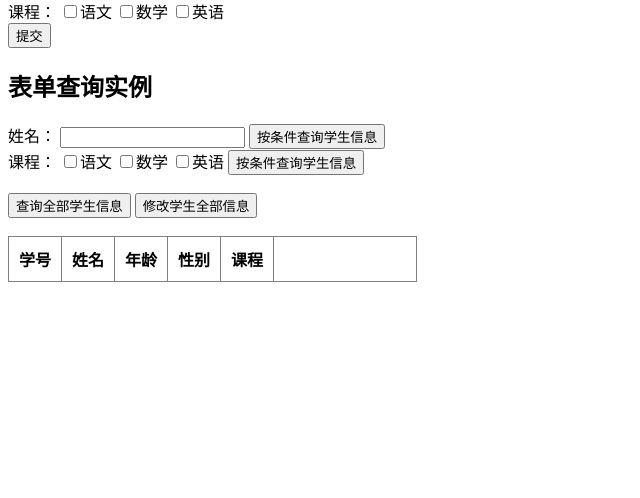
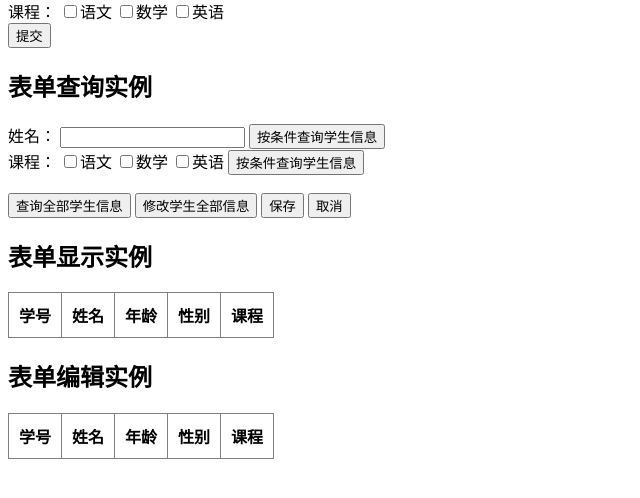
Before and after one commit to CC-cat/CI_MVC, a CodeIgniter app: page /database/index.php/form/index in a window 1280 px wide. Shown: the part 174-672 px from the top of the page, without its empty margins (0-640 px from the left). Run offline with CodeIgniter, Linux system fonts and the light colour scheme; lists and menus that the app fills with data are empty.

Commit message:
MySQL 编辑全部用户信息

```diff
--- a/CodeIgniter_test1/application/controllers/Form.php
+++ b/CodeIgniter_test1/application/controllers/Form.php
@@ -53,12 +53,10 @@ class Form extends CI_Controller
         // $this->db->close();
     }
 
-
     public function catchDB()
     {
         /*从数据库拉去指定的表所有内容*/
         $query = $this->db->get('content');
-        // $query_subject = $this->db->get('mySubject');
 
         $student_arr = $query->result();
 
@@ -86,6 +84,7 @@ class Form extends CI_Controller
 
     public function searchDB()
     {
+        /*查询用户名*/
         // 获取用户填写的新增内容
         $name = $this->input->get('name');
 
@@ -117,6 +116,7 @@ class Form extends CI_Controller
 
     public function searchDB_subject()
     {
+        /*查询科目*/
         // 获取用户填写的新增内容
         $subjectId = $this->input->get('subject');
         // 保留前面3个关键字 ( 如：["1 )
@@ -153,13 +153,41 @@ class Form extends CI_Controller
         // 获取用户填写的新增内容
         $userId = $this->input->get('userId');
 
+        // 删除MySQL数据表内容
         $this->db->where('userId', $userId);
         $query = $this->db->delete('content');
 
-        // $query = $this->db->query("DELETE FROM content WHERE userId=".$userId);
+        echo json_encode($query);
+    }
 
-        // $student_arr = $query->result();
+    public function changeDB()
+    {
+        // 获取用户填写的新增内容
+        $userId = $this->input->get('userId');
+        $name = $this->input->get('name');
+        $age = $this->input->get('age');
+        $sex = $this->input->get('sex');
+        $subjectId = $this->input->get('subject');
+
+        $data = array(
+            'userName' => $name,
+            'age' => $age,
+            'sex' => $sex,
+            'subjectId' => $subjectId
+        );
+
+
+        // 更新MySQL数据表内容
+        $this->db->where('userId', $userId);
+        $query = $this->db->update('content', $data);
+
 
         echo json_encode($query);
+
+    }
+
+    public function changeSaveDB ()
+    {
+
     }
 }
--- a/CodeIgniter_test1/application/views/myForm.php
+++ b/CodeIgniter_test1/application/views/myForm.php
@@ -7,14 +7,18 @@ defined('BASEPATH') or exit('No direct script access allowed');
 	<title>myForm</title>
 	<script src="/js/jquery-3.1.1.js"></script>
 	<script type="text/javascript">
+	$(function(){
+		$(".btnSearchAll").trigger('click');
+		$(".btnChangeAll").trigger('click');
+	});
 
 	var btnSend = function (){
-		var name = $('#name').val();
-		var age = $('#age').val();
-		var sex = $('input:radio[name="sex"]:checked').val();
+		var name = $('.creatForm .name').val();
+		var age = $('.creatForm .age').val();
+		var sex = $('.creatForm input:radio[name="sex"]:checked').val();
 
 		var subject =[];
-		 $('input[name="subject"]:checked').each(function(){
+		 $('.creatForm input[name="subject"]:checked').each(function(){
 		  subject.push($(this).val());
 		 });
 
@@ -24,8 +28,6 @@ defined('BASEPATH') or exit('No direct script access allowed');
 
 		var url = '/index.php/form/formSuccess?name='+name+'&age='+age+'&sex='+sex+"&subject="+subject;
 		console.log(url);
-
-
 
 		if (subject!=="[]") {
 			console.log("checkbox 不为空");
@@ -50,9 +52,10 @@ defined('BASEPATH') or exit('No direct script access allowed');
 	};
 
 	var btnSearch = function () {
-		var name = $('#name2').val();
+		var name = $('.searchForm .name').val();
 		var url = '/index.php/form/searchDB?name='+name;
 		console.log(url);
+		if (name != '') {
 			$.get(
 				url,
 				{},
@@ -60,10 +63,10 @@ defined('BASEPATH') or exit('No direct script access allowed');
 					console.log(response);
 					// console.log(JSON.stringify(response));
 
-				$("#myTable tbody").empty();
+					$(".myTable tbody").empty();
 
 					for (let i = 0; i < response.length; i++) {
-					$("#myTable tbody").append(
+						$(".myTable tbody").append(
 							'<tr>'+
 							'<td>'+response[i].userId+'</td>'+
 							'<td>'+response[i].userName+'</td>'+
@@ -76,12 +79,14 @@ defined('BASEPATH') or exit('No direct script access allowed');
 				},
 				"json"
 			);
+		}else {
+			console.log('查询的 姓名 为空');
+		}
 	};
 
 	var btnSearch_subject = function () {
-
 		var subject =[];
-		 $('input[name="subject2"]:checked').each(function(){
+		$('.searchForm input[name="subject2"]:checked').each(function(){
 		  subject.push($(this).val());
 		});
 
@@ -91,6 +96,8 @@ defined('BASEPATH') or exit('No direct script access allowed');
 
 		var url = '/index.php/form/searchDB_subject?subject='+subject;
 		console.log(url);
+
+		if (subject.length > 2 && subject.length != 2) {
 			$.get(
 				url,
 				{},
@@ -98,24 +105,27 @@ defined('BASEPATH') or exit('No direct script access allowed');
 					console.log(response);
 					// console.log(JSON.stringify(response));
 
-				$("#myTable tbody").empty();
+					$(".myTable tbody").empty();
 
 					for (let i = 0; i < response.length; i++) {
-					$("#myTable tbody").append(
+						$(".myTable tbody").append(
 							'<tr>'+
-						'<td>'+response[i].userId+'</td>'+
-						'<td>'+response[i].userName+'</td>'+
-						'<td>'+response[i].age+'</td>'+
-						'<td>'+response[i].sex+'</td>'+
-						'<td>'+response[i].subject_chinese+'</td>'+
-						'<td></td>'+
-						'<td></td>'+
+							'<td class="userId">'+response[i].userId+'</td>'+
+							'<td class="name">'+response[i].userName+'</td>'+
+							'<td class="age">'+response[i].age+'</td>'+
+							'<td class="sex">'+response[i].sex+'</td>'+
+							'<td class="subject_chinese">'+response[i].subject_chinese+'</td>'+
+							'<td><a href="javascript:;" class="btnEdit" onclick="btnEdit(this)">编辑</a></td>'+
+							'<td><a href="javascript:;" class="btnDelect" onclick="btnDelect(this)">删除</a></td>'+
 							'<tr>'
 						);
 					}
 				},
 				"json"
 			);
+		}else {
+			console.log("查询的 科目 为空");
+		};
 	};
 
 	var btnSearchAll = function () {
@@ -127,18 +137,18 @@ defined('BASEPATH') or exit('No direct script access allowed');
 			function (response,status,xhr) {
 				console.log(response);
 				// console.log(JSON.stringify(response));
-				$("#myTable tbody").empty();
+				$(".myTable tbody").empty();
 
 				for (let i = 0; i < response.length; i++) {
-					$("#myTable tbody").append(
+					$(".myTable tbody").append(
 						'<tr>'+
 						'<td class="userId">'+response[i].userId+'</td>'+
-						'<td>'+response[i].userName+'</td>'+
-						'<td>'+response[i].age+'</td>'+
-						'<td>'+response[i].sex+'</td>'+
-						'<td>'+response[i].subject_chinese+'</td>'+
-						'<td><a href="javascript:;" onclick="btnEdit()">编辑</a></td>'+
-						'<td><a href="javascript:;" onclick="btnDelect(this)">删除</a></td>'+
+						'<td class="name">'+response[i].userName+'</td>'+
+						'<td class="age">'+response[i].age+'</td>'+
+						'<td class="sex">'+response[i].sex+'</td>'+
+						'<td class="subject_chinese">'+response[i].subject_chinese+'</td>'+
+						'<td><a href="javascript:;" class="btnEdit" onclick="btnEdit(this)">编辑</a></td>'+
+						'<td><a href="javascript:;" class="btnDelect" onclick="btnDelect(this)">删除</a></td>'+
 						'<tr>'
 					);
 				}
@@ -148,6 +158,11 @@ defined('BASEPATH') or exit('No direct script access allowed');
 	};
 
 	var btnChangeAll = function () {
+		$(".searchForm .btnSave").css("display", "inline-block");
+		$(".searchForm .btnCancel").css("display", "inline-block");
+		$(".myTable .btnEdit").css("color","");
+		// $(".myTable tbody").empty();
+
 		var url = '/index.php/form/catchDB';
 		console.log(url);
 		$.get(
@@ -155,25 +170,39 @@ defined('BASEPATH') or exit('No direct script access allowed');
 			{},
 			function (response,status,xhr) {
 				console.log(response);
-				// console.log(JSON.stringify(response));
-				$("#myTable tbody").empty();
-				$(".btnChangeSave").css("display","inline-block");
-				$(".btnChangeCancel").css("display","inline-block");
-				$(".btnChangeSave").css("margin-left","20px");
+
+				$(".editMyTable tbody").empty();
 
 				for (let i = 0; i < response.length; i++) {
-					$("#myTable tbody").append(
+					let sex = response[i].sex;
+					let subjectId = response[i].subjectId;
+
+					// json字符串 解析成 对象
+					subjectId = JSON.parse(subjectId);
+
+					$(".editMyTable tbody").append(
 						'<tr>'+
 						'<td>'+response[i].userId+'</td>'+
 						'<td><input type="text"  name="name" value="'+response[i].userName+'"></td>'+
 						'<td><input type="text"  name="age" value="'+response[i].age+'"></td>'+
-						'<td><input type="radio"  name="sex" value="male">男生'+
-						'<input type="radio"  name="sex" value="female">女生</td>'+
-						'<td><input type="checkbox"  name="subject" value="1">语文'+
-						'<input type="checkbox"  name="subject" value="2">数学'+
-						'<input type="checkbox"  name="subject" value="3">英语</td>'+
+						'<td><input type="radio" name="sex_'+i+'" value="male">男生'+
+						'<input type="radio" name="sex_'+i+'" value="female">女生</td>'+
+						'<td><input type="checkbox"  name="subject_'+i+'" value="1">语文'+
+						'<input type="checkbox"  name="subject_'+i+'" value="2">数学'+
+						'<input type="checkbox"  name="subject_'+i+'" value="3">英语</td>'+
 						'<tr>'
 					);
+
+					//  根据对比 input value 值，设置 input checked 值
+					$(".editMyTable input:radio[name=sex_"+i+"][value=" + sex + "]").prop("checked", "checked");
+
+
+					for (let a = 0; a < $('.editMyTable input[name=subject_'+i+']').length; a++) {
+						let e = $('.editMyTable input[name=subject_'+i+']').eq(a).val();
+
+						$(".editMyTable input[name=subject_"+i+"][value='" + subjectId[a] + "']").prop("checked", "checked");
+					}
+
 				}
 
 			},
@@ -181,24 +210,131 @@ defined('BASEPATH') or exit('No direct script access allowed');
 		);
 	};
 
-	var btnChangeSave = function (){
-		console.log('btnChangeSave');
+	var btnSave = function () {
+		var userId = $(".editMyTable .userId").html();
+		var name = $(".editMyTable .name").val();
+		var age = $(".editMyTable .age").val();
+		var sex = $('input:radio[name="sex3"]:checked').val();
+
+		var subject =[];
+		 $('input[name="subject3"]:checked').each(function(){
+		  subject.push($(this).val());
+		 });
+
+		// 数组排序
+		subject = subject.sort(sortNumber);
+		subject = JSON.stringify(subject);
+
+		var url = '/index.php/form/changeDB?userId='+userId+'&name='+name+'&age='+age+'&sex='+sex+"&subject="+subject;
+		console.log(url);
+
+		if (subject!=="[]") {
+			console.log("checkbox 不为空");
+			$.get(
+				url,
+				{},
+				function (response,status,xhr) {
+					console.log(response);
+
+				},
+				"json"
+			);
+
+			window.location.reload();
+		}else {
+			console.log("checkbox 为空");
+		}
 	};
 
-	var btnChangeCancel = function (){
-		console.log('btnChangeCancel');
+	var btnCancel = function () {
+		//表单编辑实例 取消
+		$(".editMyTable tbody").empty();
+		$(".formEdit .btnSave").css("display", "none");
+		$(".formEdit .btnCancel").css("display", "none");
+
+		$(".myTable .btnEdit").css("color","");
 	};
 
-	var btnEdit = function(){
-		console.log('btnEdit');
+	var btnEdit = function (index) {
+		$(".myTable .btnEdit").css("color","");
+		$(index).css("color","rgb(85, 26, 139)");
+		$(".btnSave").css("display", "inline-block");
+		$(".btnCancel").css("display", "inline-block");
+
+		$(".editMyTable tbody").empty();
+
+		$(".editMyTable tbody").append(
+			'<tr>'+
+			'<td class="userId"></td>'+
+			'<td><input type="text"  name="name3" class="name"></td>'+
+			'<td><input type="text"  name="age3" class="age"></td>'+
+			'<td><input type="radio"  name="sex3" value="male" class="sex">男生'+
+			'<input type="radio"  name="sex3" value="female" class="sex">女生</td>'+
+			'<td><input type="checkbox"  name="subject3" value="1">语文'+
+			'<input type="checkbox"  name="subject3" value="2">数学'+
+			'<input type="checkbox"  name="subject3" value="3">英语</td>'+
+			'<tr>'
+		);
+
+		var p = $(index).parent();
+
+		var userId = p.siblings('.userId').html();
+		var userName = p.siblings('.name').html();
+		var age = p.siblings('.age').html();
+		var sex = p.siblings('.sex').html();
+		var subject_chinese = p.siblings('.subject_chinese').html();
+
+		var arr = [];
+		var newArr = [];
+		arr = subject_chinese.split(',');
+
+		for (let i = 0; i < arr.length; i++) {
+			// arr = ['语文','数学'];
+			switch (arr[i]) {
+				case '语文':
+					newArr.push('1');
+					break;
+				case '数学':
+					newArr.push('2');
+					break;
+				case '英语':
+					newArr.push('3');
+					break;
+				default:
+			}
+
+			for (let a = 0; a < $(".editMyTable input[name='subject3']").length; a++) {
+				var e = $(".editMyTable input[name='subject3']").eq(a).val();
+
+				$(".editMyTable input[name='subject3'][value='" + newArr[i] + "']").prop("checked", "checked");
+			}
+		}
+
+		// 数组排序
+		newArr = newArr.sort(sortNumber);
+		newArr = JSON.stringify(newArr);
+
+		$(".editMyTable .userId").html(userId);
+		// input text 设置value值
+		$(".editMyTable .name").val(userName);
+		$(".editMyTable .age").val(age);
+		// input radio 设置选中
+		$(".editMyTable input:radio[name='sex3'][value='" + sex + "']").prop("checked", "checked");
+
 	};
 
 	var btnDelect = function(index){
-
+		// 表单显示实例 删除
 		var userId = $(index).parent().siblings('.userId').html();
+		var name = $(index).parent().siblings('.name').html();
 
 		var url = '/index.php/form/deleteDB?userId='+userId;
 		console.log(url);
+
+		// ----------- 弹框确认 ---------
+		var r=confirm('您真的要执行【删除】，学号为【'+userId+'】的学生【'+name+'】的信息吗？');
+		if (r==true){
+			console.log("你按下了\"确定\"按钮!");
 
 			$.get(
 				url,
@@ -211,18 +347,56 @@ defined('BASEPATH') or exit('No direct script access allowed');
 				},
 				"json"
 			);
+		}
+		else{
+			console.log("你按下了\"取消\"按钮!");
+		}
+
+	};
+
+	var btnChangeSave = function (){
+		// 表单编辑实例 保存
+
+		var url = '/index.php/form/changeSaveDB';
+		console.log(url);
+
+		if (subject!=="[]") {
+			// console.log("checkbox 不为空");
+			$.get(
+				url,
+				{},
+				function (response,status,xhr) {
+					console.log(response);
+				},
+				"json"
+			);
+
+			// window.location.reload();
+		}else {
+			// console.log("checkbox 为空");
+		}
+
+
+	};
+
+	var btnChangeCancel = function (){
+		// 修改学生全部信息 取消
+		$(".editMyTable tbody").empty();
+		$(".searchForm .btnSave").css("display", "none");
+		$(".searchForm .btnCancel").css("display", "none");
 	};
 	</script>
 </head>
 <body>
 
 	<h2>表单创建实例</h2>
+	<div class="creatForm">
 		创建学生<br>
 		姓名：
-		<input type="text"  name="name" id="name">
+		<input type="text"  name="name" class="name">
 		<br>
 		年龄：
-		<input type="text"  name="age" id="age">
+		<input type="text"  name="age" class="age">
 		<br>
 		性别：
 		<input type="radio"  name="sex" value="male">男生
@@ -234,26 +408,32 @@ defined('BASEPATH') or exit('No direct script access allowed');
 		<input type="checkbox"  name="subject" value="3">英语
 		<br>
 	    <button type="submit" name="submit" onclick="btnSend()">提交</button>
+	</div>
+
+
+
 	<h2>表单查询实例</h2>
+		<div class="searchForm">
 			姓名：
-		<input type="text"  name="name2" id="name2">
+			<input type="text" name="name2" class="name">
 			<button type="submit" name="submit" onclick="btnSearch()">按条件查询学生信息</button>
 			<br>
 			课程：
-		<input type="checkbox"  name="subject2" value="1">语文
-		<input type="checkbox"  name="subject2" value="2">数学
-		<input type="checkbox"  name="subject2" value="3">英语
+			<input type="checkbox" name="subject2" value="1">语文
+			<input type="checkbox" name="subject2" value="2">数学
+			<input type="checkbox" name="subject2" value="3">英语
 			<button type="submit" name="submit" onclick="btnSearch_subject()">按条件查询学生信息</button>
 			<br>
 			<br>
-		<button type="submit" name="submit" onclick="btnSearchAll()">查询全部学生信息</button>
-		<button type="button" name="button" onclick="btnChangeAll()">修改学生全部信息</button>
-		<button type="button" name="button" onclick="btnChangeSave()" class="btnChangeSave" style="display:none;">保存</button>
-		<button type="button" name="button" onclick="btnChangeCancel()" class="btnChangeCancel" style="display:none;">取消</button>
-		<br>
-		<br>
+			<button type="submit" name="submit" onclick="btnSearchAll()" class="btnSearchAll">查询全部学生信息</button>
+			<button type="button" name="button" onclick="btnChangeAll()" class="btnChangeAll">修改学生全部信息</button>
+			<button type="button" name="button" onclick="btnChangeSave()" class="btnSave" style="display:none;">保存</button>
+			<button type="button" name="button" onclick="btnChangeCancel()" class="btnCancel" style="display:none;">取消</button>
+		</div>
+
+	<h2>表单显示实例</h2>
 		<div class="formShow">
-			<table id="myTable" border="1" cellpadding="10" style="border-collapse:collapse;">
+			<table class="myTable" border="1" cellpadding="10" style="border-collapse:collapse;">
 				<thead>
 					<tr>
 						<th>学号</th>
@@ -261,14 +441,34 @@ defined('BASEPATH') or exit('No direct script access allowed');
 						<th>年龄</th>
 						<th>性别</th>
 						<th>课程</th>
-						<th colspan="2" width="122"></th>
+					</tr>
+				</thead>
+				<tbody>
+				</tbody>
+			</table>
+		</div>
+
+
+
+	<h2>表单编辑实例</h2>
+		<div class="formEdit">
+			<table class="editMyTable" border="1" cellpadding="10" style="border-collapse:collapse;">
+				<thead>
+					<tr>
+						<th>学号</th>
+						<th>姓名</th>
+						<th>年龄</th>
+						<th>性别</th>
+						<th>课程</th>
 					</tr>
 				</thead>
 				<tbody>
 
 				</tbody>
-
 			</table>
+			<br>
+			<button style="display:none;" type="submit" name="submit" class="btnSave" onclick="btnSave()">保存</button>
+			<button style="display:none;" type="submit" name="submit" class="btnCancel" onclick="btnCancel()">取消</button>
 		</div>
 </body>
 </html>
```
Lines whose indentation alone changed are shown as unchanged.
